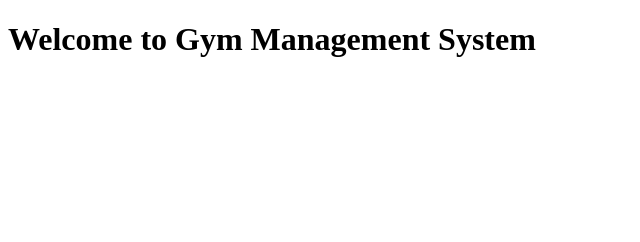
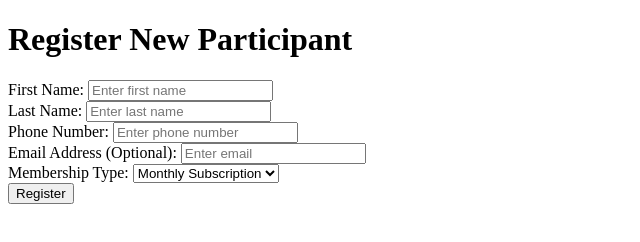
Before and after one commit to Muyundo/gym-management-system, a website: page frontend/index.html in a window 1280 px wide. Shown: the whole page, without its empty margins (0-640 px from the left). Drawn offline with Linux system fonts and the light colour scheme.

Commit message:
added reg form

```diff
--- a/frontend/index.html
+++ b/frontend/index.html
@@ -6,6 +6,31 @@
     <title>Gym Management System</title>
 </head>
 <body>
-    <h1>Welcome to Gym Management System</h1>
-</body>
+    <h1>Register New Participant</h1>
+    <form id="participant-registration-form">
+        <div class="form-group">
+            <label for="firstName">First Name:</label>
+            <input type="text" id="firstName" name="firstName" placeholder="Enter first name">
+        </div>
+        <div class="form-group">
+            <label for="lastName">Last Name:</label>
+            <input type="text" id="lastName" name="lastName" placeholder="Enter last name">
+        </div>
+        <div class="form-group">
+            <label for="phoneNumber">Phone Number:</label>
+            <input type="text" id="phoneNumber" name="phoneNumber" placeholder="Enter phone number">
+        </div>
+        <div class="form-group">
+            <label for="email">Email Address (Optional):</label>
+            <input type="email" id="email" name="email" placeholder="Enter email">
+        </div>
+        <div class="form-group">
+            <label for="membershipType">Membership Type:</label>
+            <select id="membershipType" name="membershipType">
+                <option value="monthly" selected>Monthly Subscription</option>
+                <option value="daily">Daily Payment</option>
+            </select>
+        </div>
+        <button type="submit">Register</button>
+    </form></body>
 </html>
```
